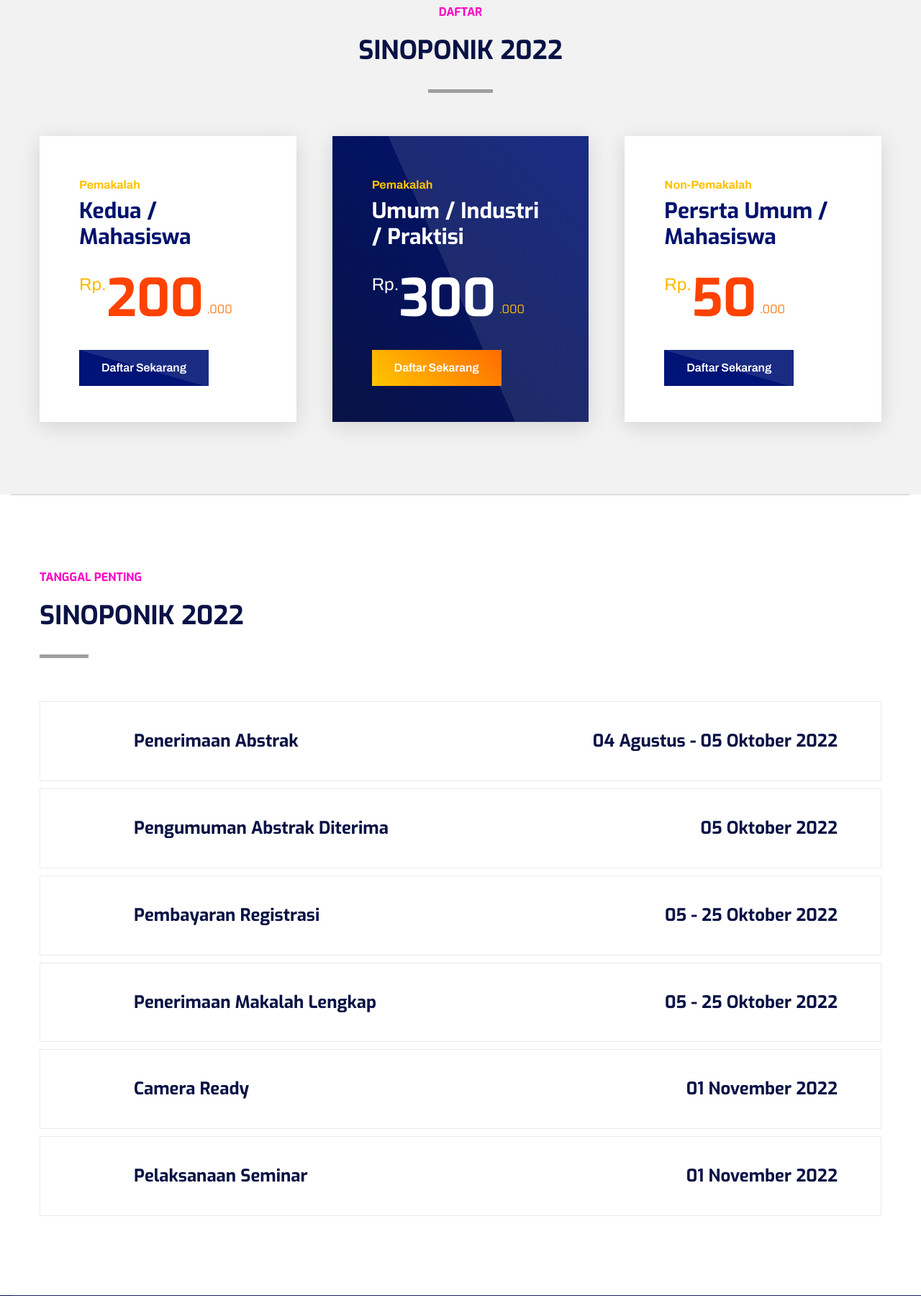
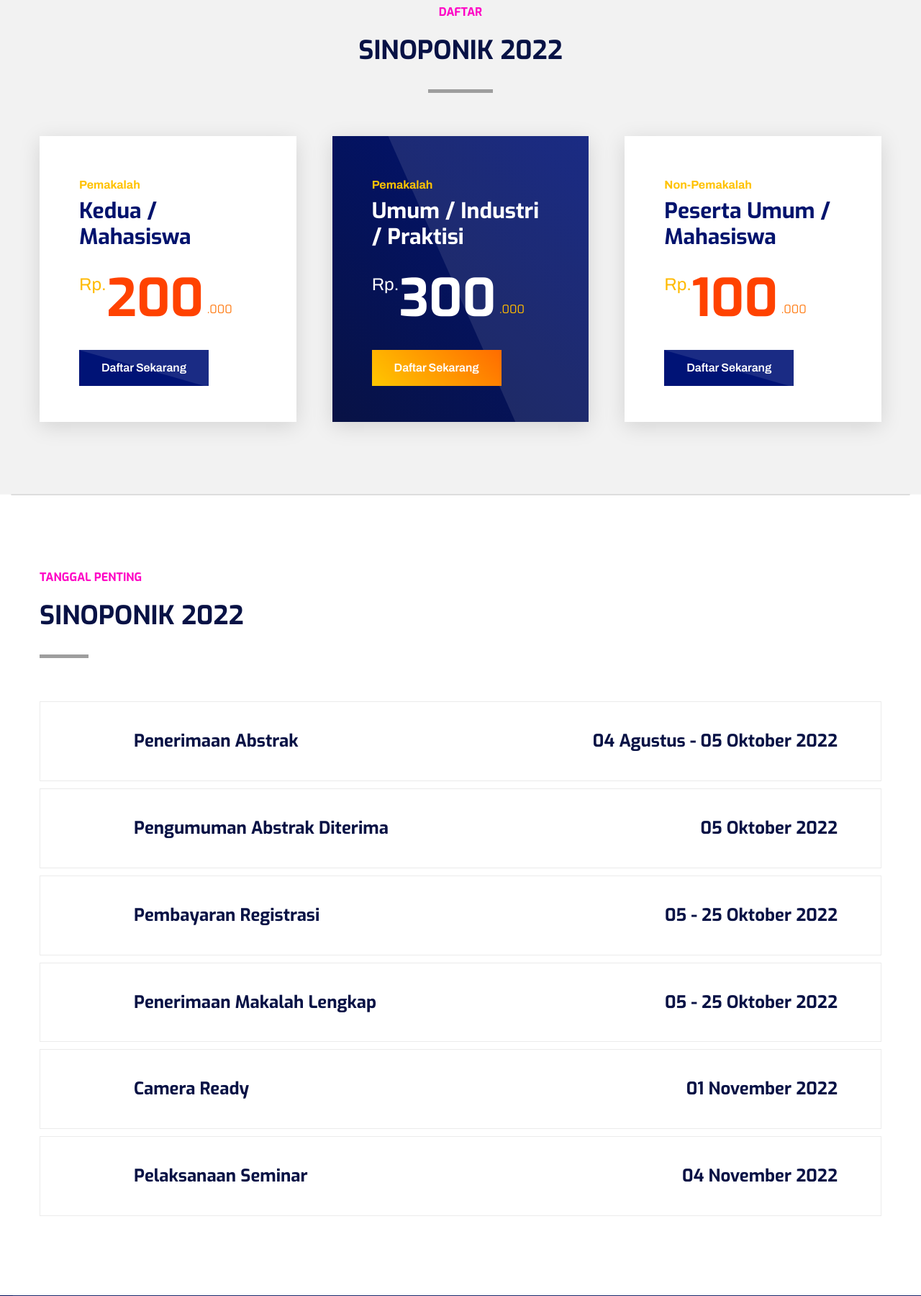
Before and after one commit to Darmanto-talk/sinoponik, a PHP site: page / in a window 1280 px wide. Shown: the part 3330-5130 px from the top of the page at 72% size. Run offline with PHP 8.4, Linux system fonts and the light colour scheme; some libraries are stand-ins or nearby versions; grey boxes are pictures that could not be loaded.

Commit message:
first commit

```diff
--- a/index.php
+++ b/index.php
@@ -212,7 +212,7 @@
                         <h2 class="animate-2">SINOPONIK 2022</h2>
                         <div class="text animate-3">Kabupaten Ketapang - Kalimantan Barat</div>
                         <div class="time-counter-two animate-4"><div class="time-countdown" data-countdown="11/04/2022"></div></div>
-                        <div class="btn-box animate-5"><a href="#" class="theme-btn btn-style-two"><span class="btn-title">Daftar Sekarang</span></a></div>
+                        <div class="btn-box animate-5"><a href="https://sinoponik.politap.ac.id/ojs/index.php/Sinoponik" target="_blank" class="theme-btn btn-style-two"><span class="btn-title">Daftar Sekarang</span></a></div>
                     </div>
                 </div>
             </div>
@@ -416,8 +416,8 @@
                 <div class="pricing-block col-lg-4 col-md-6 col-sm-12 wow fadeInUp" data-wow-delay="400ms">
                     <div class="inner-box">
                         <span class="title">Non-Pemakalah</span>
-                        <h3>Persrta Umum / Mahasiswa</h3>
-                        <div class="price"> <sup>Rp.</sup>50<sub>.000</sub></div>
+                        <h3>Peserta Umum / Mahasiswa</h3>
+                        <div class="price"> <sup>Rp.</sup>100<sub>.000</sub></div>
                         </br>
                         <button class="theme-btn btn-style-one"><span class="btn-title">Daftar Sekarang</span></button>
                     </div>
@@ -524,7 +524,7 @@
                                     <div class="date-box">
                                         <h3>Pelaksanaan Seminar</h3>
                                     </div>
-                                    <h3><a href="#">01 November 2022</a></h3>
+                                    <h3><a href="#">04 November 2022</a></h3>
                                 </div>
                             </div>
                         </div>
```
